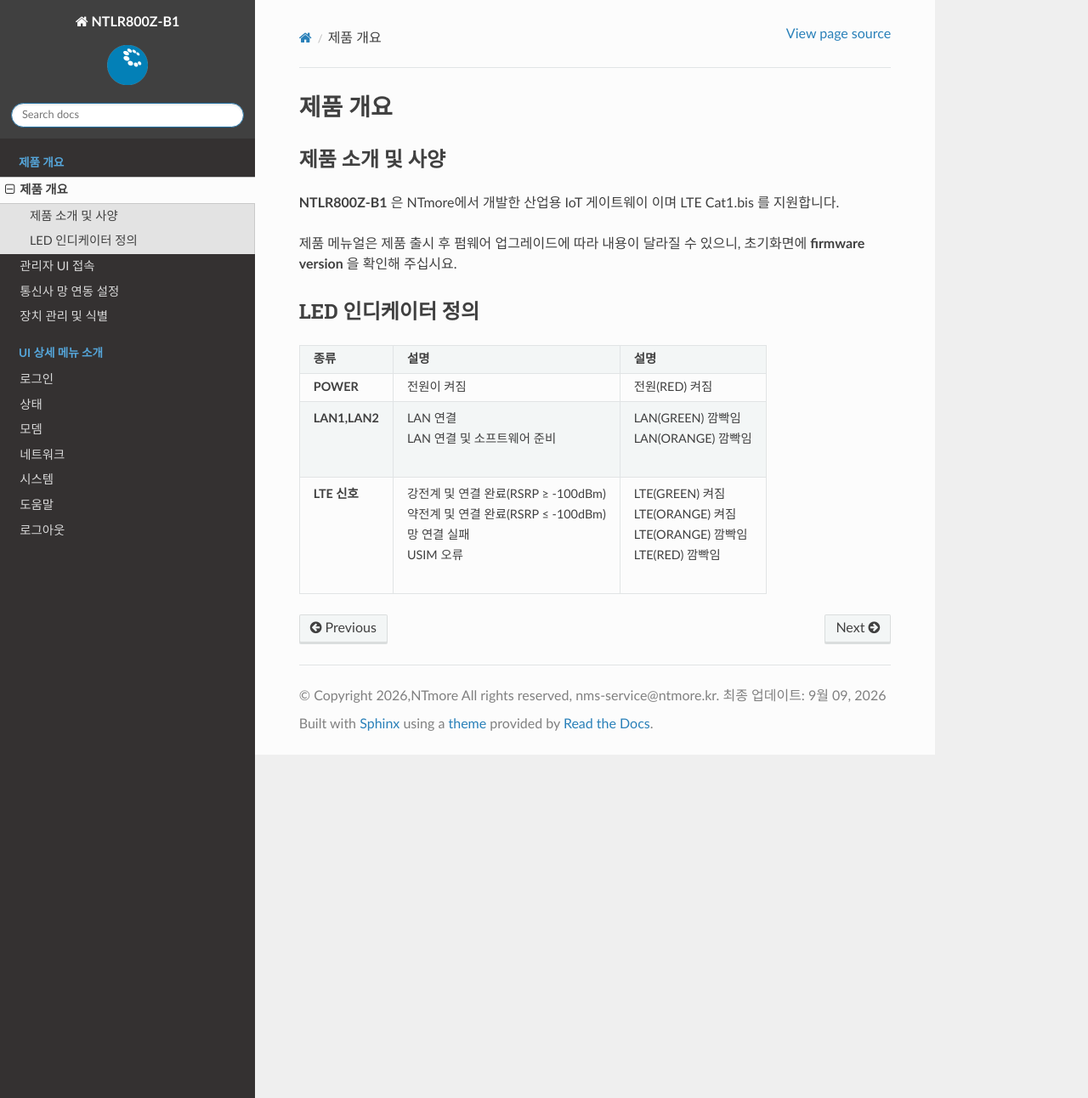
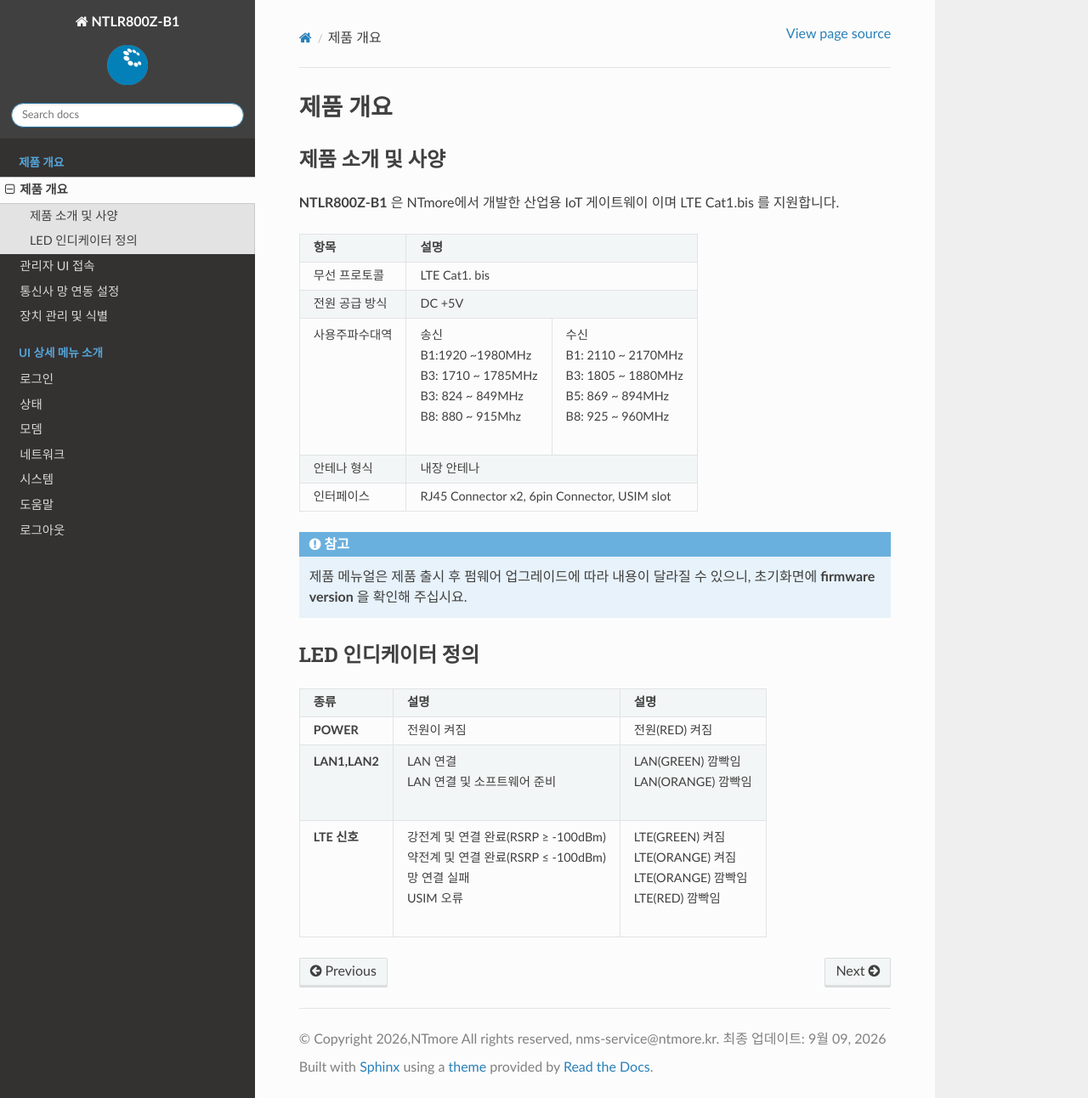
Before and after one commit to ntmore-nms/ntmore-ntlr800z-b1-doc, a Sphinx documentation site: the page built from source/howto/overview.rst, in a window 1280 px wide and 1292 px high. Shown: the whole window at 85% size. Built offline with Sphinx 7.4.7 and the Read the Docs theme 3.1.0, drawn with Linux system fonts in a browser that asks for light colours.

Commit message:
update sources

```diff
--- a/source/howto/overview.rst
+++ b/source/howto/overview.rst
@@ -6,7 +6,26 @@
 ------------------------------------
 **NTLR800Z-B1** 은 NTmore에서 개발한 산업용 IoT 게이트웨이 이며 LTE Cat1.bis 를 지원합니다.
 
-제품 메뉴얼은 제품 출시 후 펌웨어 업그레이드에 따라 내용이 달라질 수 있으니, 초기화면에 **firmware version** 을 확인해 주십시요.
++-----------------+--------------------------------------------------------------------+
+| **항목**        | **설명**                                                           |
++-----------------+--------------------------------------------------------------------+
+| 무선 프로토콜   | LTE Cat1. bis                                                      |
++-----------------+--------------------------------------------------------------------+
+| 전원 공급 방식  | DC +5V                                                             |
++-----------------+----------------------------------------------+---------------------+
+|| 사용주파수대역 || 송신                                        || 수신               |
+||                || B1:1920 ~1980MHz                            || B1: 2110 ~ 2170MHz |
+||                || B3: 1710 ~ 1785MHz                          || B3: 1805 ~ 1880MHz |
+||                || B3: 824 ~ 849MHz                            || B5: 869 ~ 894MHz   |
+||                || B8: 880 ~ 915Mhz                            || B8: 925 ~ 960MHz   |
++-----------------+----------------------------------------------+---------------------+
+| 안테나 형식     | 내장 안테나                                                        |
++-----------------+--------------------------------------------------------------------+
+| 인터페이스      | RJ45 Connector x2, 6pin Connector, USIM slot                       |
++-----------------+--------------------------------------------------------------------+
+
+.. note::
+    제품 메뉴얼은 제품 출시 후 펌웨어 업그레이드에 따라 내용이 달라질 수 있으니, 초기화면에 **firmware version** 을 확인해 주십시요.
 
 LED 인디케이터 정의
 ------------------------------------
```
